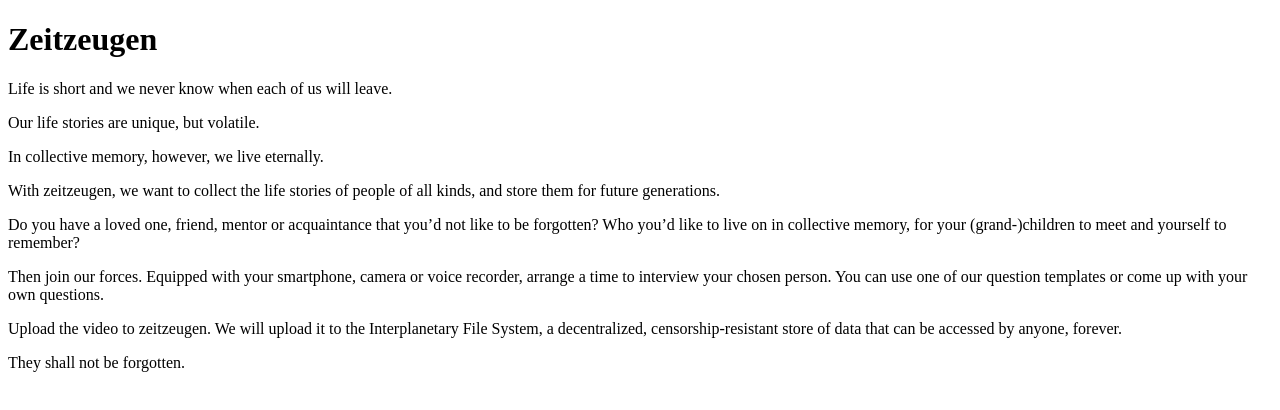
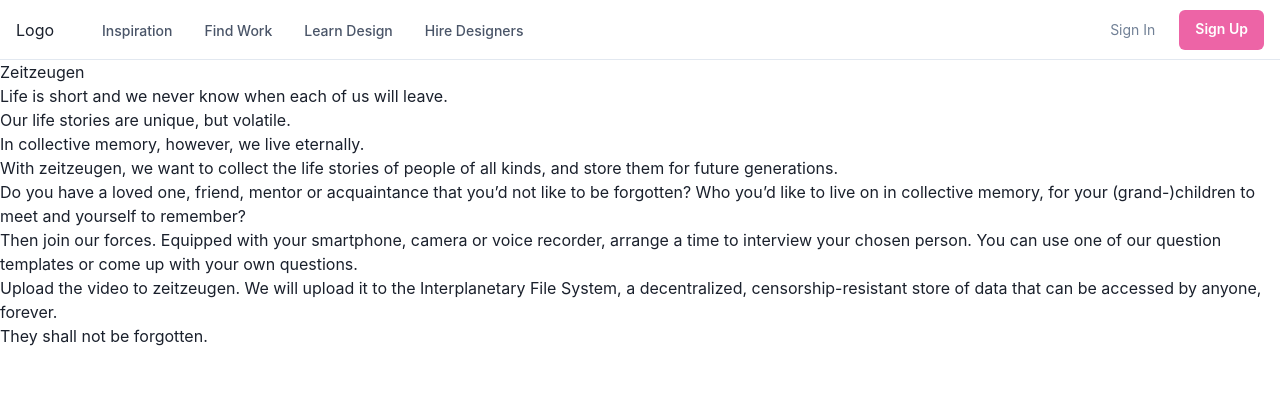
Before and after one commit to Dunya-8a/zeitzeugen-client, a React (Create React App) app: page / in a window 1280 px wide. Shown: the top 410 px of the page. Built offline with nearby package versions, Linux system fonts and the light colour scheme.

Commit message:
Add chakra UI kit and add header from template

```diff
--- a/package.json
+++ b/package.json
@@ -3,6 +3,10 @@
 	"version": "0.1.0",
 	"private": true,
 	"dependencies": {
+		"@chakra-ui/icons": "^1.1.7",
+		"@chakra-ui/react": "^1.8.7",
+		"@emotion/react": "^11.8.2",
+		"@emotion/styled": "^11.8.1",
 		"@fortawesome/fontawesome-svg-core": "^6.1.1",
 		"@fortawesome/free-regular-svg-icons": "^6.1.1",
 		"@fortawesome/free-solid-svg-icons": "^6.1.1",
@@ -13,8 +17,10 @@
 		"axios": "^0.26.1",
 		"babel-plugin-macros": "^3.1.0",
 		"dotenv": "^16.0.0",
+		"framer-motion": "^6.2.8",
 		"react": "^17.0.2",
 		"react-dom": "^17.0.2",
+		"react-icons": "^4.3.1",
 		"react-router-dom": "5.3",
 		"react-scripts": "5.0.0",
 		"sass": "^1.49.11",
--- a/src/App.js
+++ b/src/App.js
@@ -1,6 +1,11 @@
 // IMPORT MODULES
 import React from "react";
-import { BrowserRouter as Router, Switch, Route } from "react-router-dom";
+import {
+	BrowserRouter as Router,
+	Switch,
+	Route,
+	Redirect,
+} from "react-router-dom";
 
 // IMPORT COMPONENTS AND STYLES
 import VideoPage from "./pages/VideoPage";
@@ -15,6 +20,7 @@
 				<Switch>
 					<Route path="/" exact component={Landing} />
 					<Route path="/home" component={Home} />
+					<Redirect path="/explore" to="/home" />
 					<Route path="/library" component={Library} />
 					<Router
 						path="/:videoId"
--- a/src/components/Footer/Footer.js
+++ b/src/components/Footer/Footer.js
@@ -1,7 +1,7 @@
 import React from "react";
 import { Link } from "react-router-dom";
 
-export const Footer = () => {
+const Footer = () => {
 	return (
 		<footer>
 			<div>
@@ -15,3 +15,5 @@
 		</footer>
 	);
 };
+
+export default Footer;
--- a/src/components/Header/Header.js
+++ b/src/components/Header/Header.js
@@ -1,18 +1,106 @@
 import React from "react";
-import { Link } from "react-router-dom";
+import {
+	Box,
+	Flex,
+	Avatar,
+	Link,
+	Button,
+	HStack,
+	Menu,
+	MenuButton,
+	MenuList,
+	MenuItem,
+	MenuDivider,
+	// useDisclosure,
+	useColorModeValue,
+	Stack,
+	useColorMode,
+	Center,
+} from "@chakra-ui/react";
+import { MoonIcon, SunIcon } from "@chakra-ui/icons";
 import Searchbar from "../Searchbar/Searchbar";
 
+const Links = ["Explore", "Library"];
+
+const NavLink = ({ children, href }) => (
+	<Link
+		px={2}
+		py={1}
+		rounded={"md"}
+		_hover={{
+			textDecoration: "none",
+			bg: useColorModeValue("gray.200", "gray.700"),
+		}}
+		href={href}>
+		{children}
+	</Link>
+);
+
 export const Header = () => {
+	const { colorMode, toggleColorMode } = useColorMode();
+	// const { isOpen, onOpen, onClose } = useDisclosure();
+
 	return (
-		<header>
-			<div>Logo</div>
-			<Searchbar />
-			<div>
-				<Link to="/home">Explore</Link> | <Link to="/library">Library</Link>
-			</div>
-			<Link to="/user">
-				<div>Profile Pic</div>
-			</Link>
-		</header>
+		<>
+			<Box bg={useColorModeValue("gray.100", "gray.900")} px={4}>
+				<Flex h={16} alignItems={"center"} justifyContent={"space-between"}>
+					<Box>Logo</Box>
+
+					<Flex alignItems={"center"}>
+						<Stack direction={"row"} spacing={7}>
+							{/* Navigation */}
+							<HStack
+								as={"nav"}
+								spacing={4}
+								display={{ base: "none", md: "flex" }}>
+								{Links.map((link) => (
+									<NavLink key={link} href={`/${link.toLowerCase()}`}>
+										{link}
+									</NavLink>
+								))}
+							</HStack>
+
+							{/* Light/Dark Theme */}
+							<Button onClick={toggleColorMode}>
+								{colorMode === "light" ? <MoonIcon /> : <SunIcon />}
+							</Button>
+
+							{/* User menu */}
+							<Menu>
+								<MenuButton
+									as={Button}
+									rounded={"full"}
+									variant={"link"}
+									cursor={"pointer"}
+									minW={0}>
+									<Avatar
+										size={"sm"}
+										src={"https://avatars.dicebear.com/api/male/username.svg"}
+									/>
+								</MenuButton>
+								<MenuList alignItems={"center"}>
+									<br />
+									<Center>
+										<Avatar
+											size={"2xl"}
+											src={"https://avatars.dicebear.com/api/male/username.svg"}
+										/>
+									</Center>
+									<br />
+									<Center>
+										<p>Username</p>
+									</Center>
+									<br />
+									<MenuDivider />
+									<MenuItem>Your Servers</MenuItem>
+									<MenuItem>Account Settings</MenuItem>
+									<MenuItem>Logout</MenuItem>
+								</MenuList>
+							</Menu>
+						</Stack>
+					</Flex>
+				</Flex>
+			</Box>
+		</>
 	);
 };
--- /dev/null
+++ b/src/components/SignUpHeader/SignUpHeader.js
@@ -0,0 +1,284 @@
+import {
+	Box,
+	Flex,
+	Text,
+	IconButton,
+	Button,
+	Stack,
+	Collapse,
+	Icon,
+	Link,
+	Popover,
+	PopoverTrigger,
+	PopoverContent,
+	useColorModeValue,
+	useBreakpointValue,
+	useDisclosure,
+} from "@chakra-ui/react";
+import {
+	HamburgerIcon,
+	CloseIcon,
+	ChevronDownIcon,
+	ChevronRightIcon,
+} from "@chakra-ui/icons";
+
+export default function WithSubnavigation() {
+	const { isOpen, onToggle } = useDisclosure();
+
+	return (
+		<Box>
+			<Flex
+				bg={useColorModeValue("white", "gray.800")}
+				color={useColorModeValue("gray.600", "white")}
+				minH={"60px"}
+				py={{ base: 2 }}
+				px={{ base: 4 }}
+				borderBottom={1}
+				borderStyle={"solid"}
+				borderColor={useColorModeValue("gray.200", "gray.900")}
+				align={"center"}>
+				<Flex
+					flex={{ base: 1, md: "auto" }}
+					ml={{ base: -2 }}
+					display={{ base: "flex", md: "none" }}>
+					<IconButton
+						onClick={onToggle}
+						icon={
+							isOpen ? <CloseIcon w={3} h={3} /> : <HamburgerIcon w={5} h={5} />
+						}
+						variant={"ghost"}
+						aria-label={"Toggle Navigation"}
+					/>
+				</Flex>
+				<Flex flex={{ base: 1 }} justify={{ base: "center", md: "start" }}>
+					<Text
+						textAlign={useBreakpointValue({ base: "center", md: "left" })}
+						fontFamily={"heading"}
+						color={useColorModeValue("gray.800", "white")}>
+						Logo
+					</Text>
+
+					<Flex display={{ base: "none", md: "flex" }} ml={10}>
+						<DesktopNav />
+					</Flex>
+				</Flex>
+
+				<Stack
+					flex={{ base: 1, md: 0 }}
+					justify={"flex-end"}
+					direction={"row"}
+					spacing={6}>
+					<Button
+						as={"a"}
+						fontSize={"sm"}
+						fontWeight={400}
+						variant={"link"}
+						href={"#"}>
+						Sign In
+					</Button>
+					<Button
+						display={{ base: "none", md: "inline-flex" }}
+						fontSize={"sm"}
+						fontWeight={600}
+						color={"white"}
+						bg={"pink.400"}
+						href={"#"}
+						_hover={{
+							bg: "pink.300",
+						}}>
+						Sign Up
+					</Button>
+				</Stack>
+			</Flex>
+
+			<Collapse in={isOpen} animateOpacity>
+				<MobileNav />
+			</Collapse>
+		</Box>
+	);
+}
+
+const DesktopNav = () => {
+	const linkColor = useColorModeValue("gray.600", "gray.200");
+	const linkHoverColor = useColorModeValue("gray.800", "white");
+	const popoverContentBgColor = useColorModeValue("white", "gray.800");
+
+	return (
+		<Stack direction={"row"} spacing={4}>
+			{NAV_ITEMS.map((navItem) => (
+				<Box key={navItem.label}>
+					<Popover trigger={"hover"} placement={"bottom-start"}>
+						<PopoverTrigger>
+							<Link
+								p={2}
+								href={navItem.href ?? "#"}
+								fontSize={"sm"}
+								fontWeight={500}
+								color={linkColor}
+								_hover={{
+									textDecoration: "none",
+									color: linkHoverColor,
+								}}>
+								{navItem.label}
+							</Link>
+						</PopoverTrigger>
+
+						{navItem.children && (
+							<PopoverContent
+								border={0}
+								boxShadow={"xl"}
+								bg={popoverContentBgColor}
+								p={4}
+								rounded={"xl"}
+								minW={"sm"}>
+								<Stack>
+									{navItem.children.map((child) => (
+										<DesktopSubNav key={child.label} {...child} />
+									))}
+								</Stack>
+							</PopoverContent>
+						)}
+					</Popover>
+				</Box>
+			))}
+		</Stack>
+	);
+};
+
+const DesktopSubNav = ({ label, href, subLabel }) => {
+	return (
+		<Link
+			href={href}
+			role={"group"}
+			display={"block"}
+			p={2}
+			rounded={"md"}
+			_hover={{ bg: useColorModeValue("pink.50", "gray.900") }}>
+			<Stack direction={"row"} align={"center"}>
+				<Box>
+					<Text
+						transition={"all .3s ease"}
+						_groupHover={{ color: "pink.400" }}
+						fontWeight={500}>
+						{label}
+					</Text>
+					<Text fontSize={"sm"}>{subLabel}</Text>
+				</Box>
+				<Flex
+					transition={"all .3s ease"}
+					transform={"translateX(-10px)"}
+					opacity={0}
+					_groupHover={{ opacity: "100%", transform: "translateX(0)" }}
+					justify={"flex-end"}
+					align={"center"}
+					flex={1}>
+					<Icon color={"pink.400"} w={5} h={5} as={ChevronRightIcon} />
+				</Flex>
+			</Stack>
+		</Link>
+	);
+};
+
+const MobileNav = () => {
+	return (
+		<Stack
+			bg={useColorModeValue("white", "gray.800")}
+			p={4}
+			display={{ md: "none" }}>
+			{NAV_ITEMS.map((navItem) => (
+				<MobileNavItem key={navItem.label} {...navItem} />
+			))}
+		</Stack>
+	);
+};
+
+const MobileNavItem = ({ label, children, href }) => {
+	const { isOpen, onToggle } = useDisclosure();
+
+	return (
+		<Stack spacing={4} onClick={children && onToggle}>
+			<Flex
+				py={2}
+				as={Link}
+				href={href ?? "#"}
+				justify={"space-between"}
+				align={"center"}
+				_hover={{
+					textDecoration: "none",
+				}}>
+				<Text
+					fontWeight={600}
+					color={useColorModeValue("gray.600", "gray.200")}>
+					{label}
+				</Text>
+				{children && (
+					<Icon
+						as={ChevronDownIcon}
+						transition={"all .25s ease-in-out"}
+						transform={isOpen ? "rotate(180deg)" : ""}
+						w={6}
+						h={6}
+					/>
+				)}
+			</Flex>
+
+			<Collapse in={isOpen} animateOpacity style={{ marginTop: "0!important" }}>
+				<Stack
+					mt={2}
+					pl={4}
+					borderLeft={1}
+					borderStyle={"solid"}
+					borderColor={useColorModeValue("gray.200", "gray.700")}
+					align={"start"}>
+					{children &&
+						children.map((child) => (
+							<Link key={child.label} py={2} href={child.href}>
+								{child.label}
+							</Link>
+						))}
+				</Stack>
+			</Collapse>
+		</Stack>
+	);
+};
+
+const NAV_ITEMS = [
+	{
+		label: "Inspiration",
+		children: [
+			{
+				label: "Explore Design Work",
+				subLabel: "Trending Design to inspire you",
+				href: "#",
+			},
+			{
+				label: "New & Noteworthy",
+				subLabel: "Up-and-coming Designers",
+				href: "#",
+			},
+		],
+	},
+	{
+		label: "Find Work",
+		children: [
+			{
+				label: "Job Board",
+				subLabel: "Find your dream design job",
+				href: "#",
+			},
+			{
+				label: "Freelance Projects",
+				subLabel: "An exclusive list for contract work",
+				href: "#",
+			},
+		],
+	},
+	{
+		label: "Learn Design",
+		href: "#",
+	},
+	{
+		label: "Hire Designers",
+		href: "#",
+	},
+];
--- a/src/index.js
+++ b/src/index.js
@@ -1,10 +1,13 @@
-import React from "react";
+import * as React from "react";
 import ReactDOM from "react-dom";
 import App from "./App";
+import { ChakraProvider } from "@chakra-ui/react";
 
 ReactDOM.render(
 	<React.StrictMode>
-		<App />
+		<ChakraProvider>
+			<App />
+		</ChakraProvider>
 	</React.StrictMode>,
 	document.getElementById("root")
 );
--- a/src/pages/Home/Home.js
+++ b/src/pages/Home/Home.js
@@ -1,10 +1,12 @@
 import React, { useEffect, useState } from "react";
 import axios from "axios";
 import { Link } from "react-router-dom";
+import { GET_ALL_VIDEOS_API_URL } from "../../api/axios";
+
+// IMPORT COMPONENTS
 import VideoCard from "../../components/VideoCard/VideoCard";
 import { Header } from "../../components/Header/Header";
-import { Footer } from "../../components/Footer/Footer";
-import { GET_ALL_VIDEOS_API_URL } from "../../api/axios";
+import Footer from "../../components/Footer/Footer";
 
 const Home = () => {
 	const [videos, setVideos] = useState([]);
--- a/src/pages/Landing/Landing.js
+++ b/src/pages/Landing/Landing.js
@@ -1,8 +1,13 @@
 import React from "react";
+
+// COMPONENTS
+import SignUpHeader from "../../components/SignUpHeader/SignUpHeader";
+import Footer from "../../components/Footer/Footer";
 
 const Landing = () => {
 	return (
 		<>
+			<SignUpHeader />
 			<div>
 				<h1>Zeitzeugen</h1>
 				<p>Life is short and we never know when each of us will leave.</p>
@@ -31,6 +36,7 @@
 			</div>
 		</>
 	);
+	<Footer />;
 };
 
 export default Landing;
--- a/src/pages/Library/Library.js
+++ b/src/pages/Library/Library.js
@@ -1,7 +1,16 @@
 import React from "react";
 
+// IMPORT COMPONENTS
+import { Header } from "../../components/Header/Header";
+import Footer from "../../components/Footer/Footer";
+
 const Library = () => {
-	return <></>;
+	return (
+		<>
+			<Header />
+			<Footer />
+		</>
+	);
 };
 
 export default Library;
```
Also changed, not shown: 1 other file (tests, documents, lock files or other folders).
